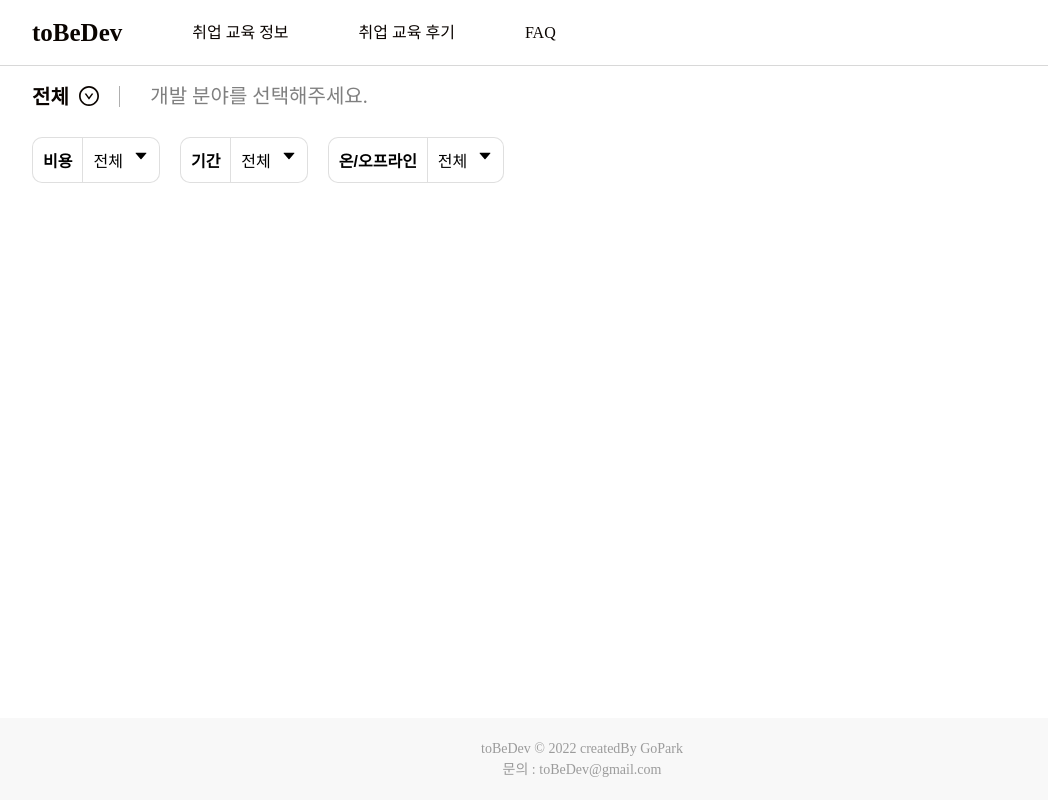
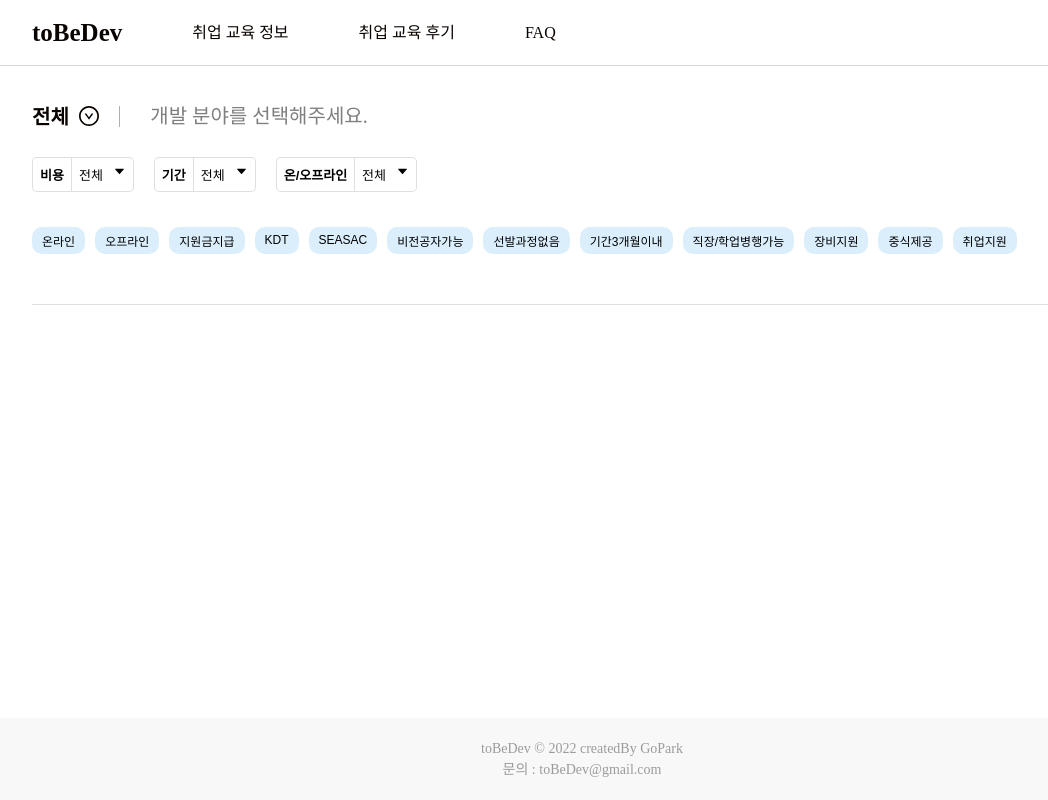
Before and after one commit to chaeinP/toBeDev_client, a Next.js app: page /bootcamp in a window 1280 px wide. Shown: the whole page, without its empty margins (58-1106 px from the left). Built offline with nearby package versions, Linux system fonts and the light colour scheme; a web font is replaced by a local one.

Commit message:
feat: 태그 select 개발

```diff
--- a/pages/bootcamp/index.tsx
+++ b/pages/bootcamp/index.tsx
@@ -1,4 +1,8 @@
 import BasicLayout from '@components/layouts/BasicLayout';
+import SpaceLayout from '@components/layouts/SpaceLayout';
+import { css } from '@emotion/react';
+import { palette } from '@styles/palette';
+import { Divider } from 'antd';
 import { Fragment, ReactElement } from 'react';
 import Filterting from 'src/contents/bootcamp/Filtering';
 
@@ -9,7 +13,15 @@ export default function BootCamp(): ReactElement {
       {/* Seo 추가 (next-seo NextSeo 컴포넌트 활용)  */}
       <BasicLayout>
         <Filterting />
+        <SpaceLayout>
+          <div css={divider} />
+        </SpaceLayout>
       </BasicLayout>
     </Fragment>
   );
 }
+
+const divider = css`
+  height: 1px;
+  background-color: ${palette.opBlack2};
+`;
--- a/src/components/dropdown/Button/index.tsx
+++ b/src/components/dropdown/Button/index.tsx
@@ -59,21 +59,21 @@ const wrapper = css`
 
 const buttonWrapper = css`
   display: flex;
-  border-radius: 10px;
+  border-radius: 5px;
   border: 1px solid ${palette.opBlack2};
   background-color: ${palette.white};
   position: relative;
   margin-bottom: 5px;
-  font-size: 16px;
+  font-size: 13px;
 
   .label {
     border-right: 1px solid ${palette.opBlack2};
-    padding: 10px;
+    padding: 7px;
     font-weight: 600;
   }
   .value {
     display: flex;
-    padding: 10px;
+    padding: 7px;
     div {
       margin-left: 10px;
     }
--- a/src/contents/bootcamp/Filtering/OnOfflineSelect.tsx
+++ b/src/contents/bootcamp/Filtering/OnOfflineSelect.tsx
@@ -24,7 +24,7 @@ export default function OnOfflineSelect() {
         label: '온/오프라인',
         value,
         width: '100px',
-        left: '95px',
+        left: '75px',
         showBottomBar: false,
         dropdownOn,
         onClick: handleDropdown,
--- a/src/contents/bootcamp/Filtering/index.tsx
+++ b/src/contents/bootcamp/Filtering/index.tsx
@@ -1,15 +1,31 @@
 import SpaceLayout from '@components/layouts/SpaceLayout';
 import Space from '@components/space/Space';
 import { css } from '@emotion/react';
+import { TABLET_MEDIA } from '@styles/media';
+import { Tag } from 'antd';
 
-import { useState } from 'react';
+import { useEffect, useState } from 'react';
 import Category from './Category';
 import OnOfflineSelect from './OnOfflineSelect';
 import PeriodSelect from './PeriodSelect';
 import PriceSelect from './PriceSelect';
-import Price from './PriceSelect';
 
 export default function Filterting() {
+  const tagList = [
+    '온라인',
+    '오프라인',
+    '지원금지급',
+    'KDT',
+    'SEASAC',
+    '비전공자가능',
+    '선발과정없음',
+    '기간3개월이내',
+    '직장/학업병행가능',
+    '장비지원',
+    '중식제공',
+    '취업지원',
+  ];
+
   const categoryList = [
     { label: '전체', sub: ['전체'] },
     { label: '웹 개발', sub: ['전체', '프론트엔드', '백엔드'] },
@@ -27,6 +43,7 @@ export default function Filterting() {
       key: 0,
     },
   ]);
+  const [selectedTags, setSelectedTags] = useState<number[]>([]);
 
   const handleFirstCategory = (key: number) => {
     setFirstCategory(categoryList[key].label);
@@ -40,6 +57,15 @@ export default function Filterting() {
 
   const handleSecondCategory = (key: number) => {
     setSecondCategory(secondCategoryItems[key].label);
+  };
+
+  const handleSelectTag = (i: number) => {
+    if (selectedTags.includes(i)) {
+      const filteredTags = selectedTags.filter((el) => el !== i);
+      setSelectedTags(filteredTags);
+    } else {
+      setSelectedTags([...selectedTags, i]);
+    }
   };
 
   const categoryProps = {
@@ -61,12 +87,30 @@ export default function Filterting() {
           <Space width="20px" />
           <OnOfflineSelect />
         </div>
+
+        <div css={tags}>
+          {tagList.map((tag, i) => (
+            <button
+              css={button(selectedTags.includes(i))}
+              id={i + ''}
+              key={i}
+              onClick={(e) => {
+                handleSelectTag(+e.currentTarget.id);
+              }}
+            >
+              {tag}
+            </button>
+          ))}
+        </div>
       </div>
     </SpaceLayout>
   );
 }
 
-const wrapper = css``;
+const wrapper = css`
+  margin-top: 20px;
+  width: 100%;
+`;
 
 const subFilter = css`
   margin-top: 30px;
@@ -74,3 +118,27 @@ const subFilter = css`
   width: 100%;
   margin-right: 30px;
 `;
+
+const tags = css`
+  margin-top: 30px;
+  width: 100%;
+  display: flex;
+  ${TABLET_MEDIA} {
+    flex-wrap: wrap;
+  }
+`;
+
+const button = (clicked: boolean) => css`
+  display: inline-block;
+  background-color: rgb(219, 238, 252);
+  ${clicked &&
+  `border: 1px solid rgb(46, 100, 248);
+  color:rgb(20, 81, 250);
+  `}
+
+  border-radius: 10px;
+  font-size: 12px;
+  padding: 5px 10px;
+  margin-right: 10px;
+  margin-bottom: 10px;
+`;
```
